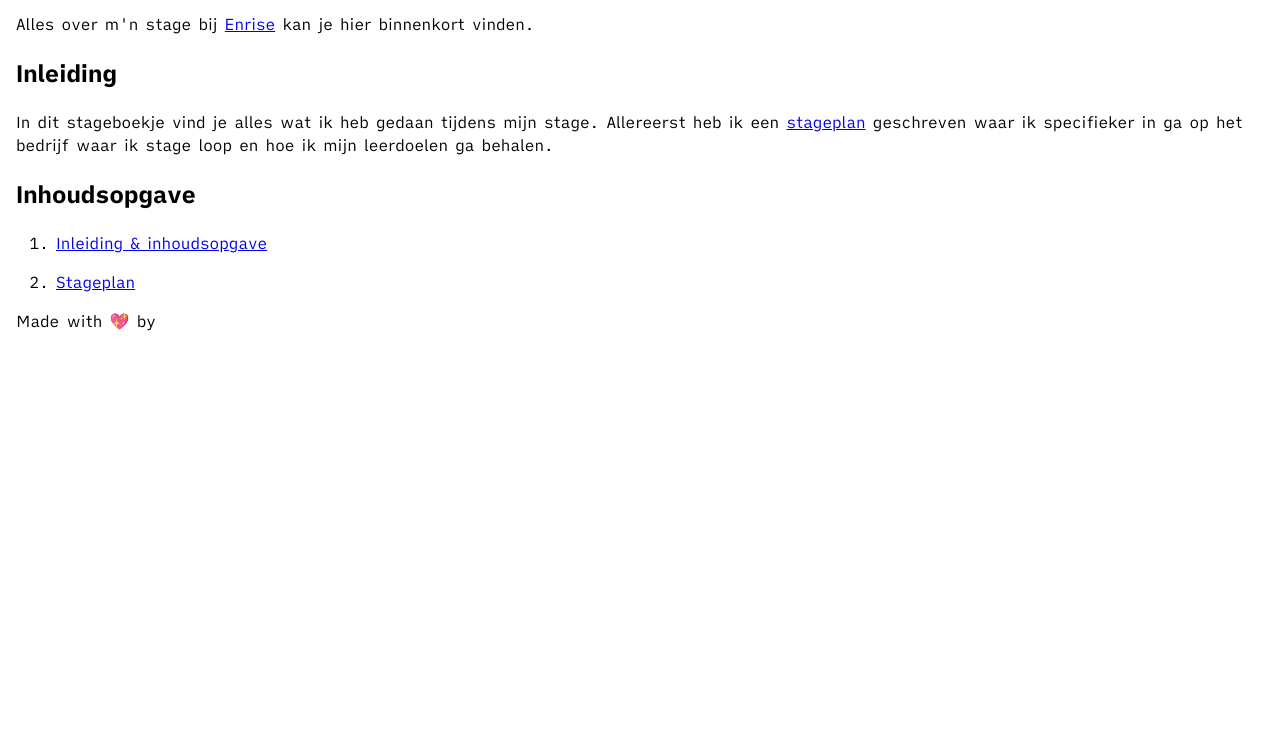
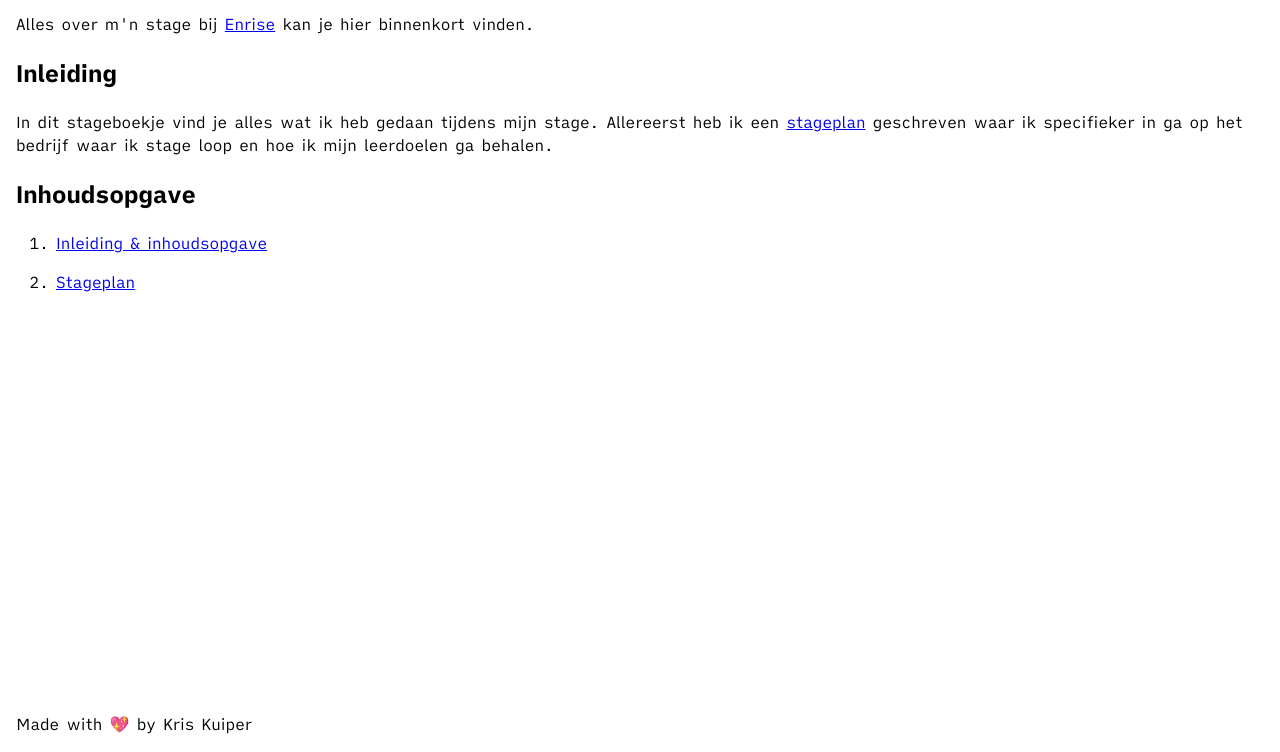
Before and after one commit to kriskuiper/stageboekje, an Eleventy site: page src/index.md in a window 1280 px wide. Shown: the part 48-800 px from the top of the page. Built offline with nearby package versions, Linux system fonts and the light colour scheme; Eleventy itself is replaced by a stand-in of ours; files that its build step writes are made by us from their sources.

Commit message:
feat: fix some design thingies

```diff
--- a/src/_includes/layouts/default.html
+++ b/src/_includes/layouts/default.html
@@ -15,7 +15,7 @@
     </main>
 
     <footer>
-      Made with 💖 by {{ site.author }}
+      Made with 💖 by {{ author.name }}
     </footer>
   </div>
 </body>
--- a/src/stageplan/index.md
+++ b/src/stageplan/index.md
@@ -1,6 +1,6 @@
 ---
 title: "Stageplan"
-layout: "stageplan"
+layout: "default"
 nameInTableOfContents: Stageplan
 tags: base
 ---
--- a/src/static/styles/style.css
+++ b/src/static/styles/style.css
@@ -35,9 +35,13 @@
 
 body {
   min-height: 100vh;
+  margin: 0;
+}
+
+body > .container {
+  min-height: 100vh;
   display: flex;
   flex-direction: column;
-  margin: 0;
   padding: 1rem;
 }
 
```
